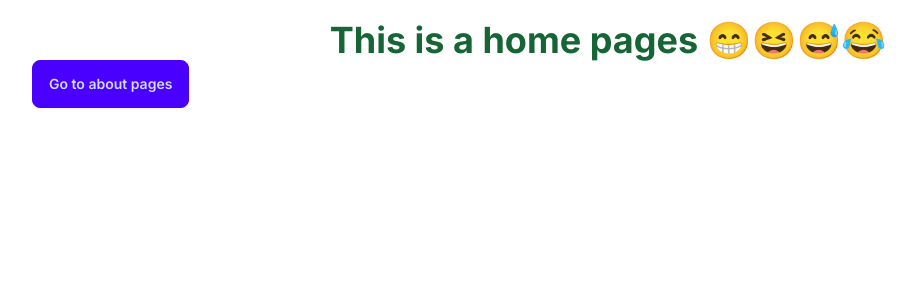
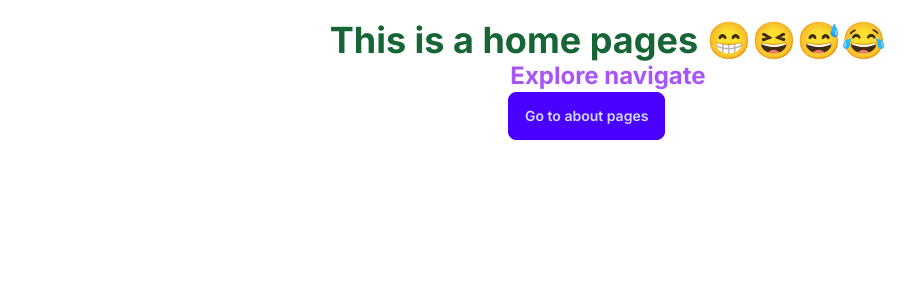
Before and after one commit to shaikot07/my-first-next-js-app-for-learning, a Next.js app: page / in a window 1280 px wide. Shown: the top 300 px of the page, without its empty margins (32-948 px from the left). Built offline with nearby package versions, Linux system fonts and the light colour scheme.

Commit message:
explore more route

```diff
--- a/src/app/about/page.js
+++ b/src/app/about/page.js
@@ -1,11 +1,15 @@
+import Link from 'next/link';
 import React from 'react';
 
 const aboutPages = () => {
     return (
         <div>
            <h2 className='text-yellow-500 text-4xl text-center font-semibold'> This is a about pages</h2>
-           <div>
 
+           <div className='max-w-6xl mx-auto'>
+            <Link href='/' className='bg-green-500 py-3 px-6 rounded-lg text-white'>
+                Go Back Home
+            </Link>
            </div>
         </div>
     );
--- a/src/app/page.js
+++ b/src/app/page.js
@@ -5,10 +5,13 @@ export default function Home() {
   return (
     <div className="max-w-6xl mx-auto h-1/2 mt-5">
       <h1 className="text-4xl text-green-800 font-bold text-center">This is a home pages 😁😆😅😂 </h1>
+    <h2 className="text-purple-500 font-bold text-center text-2xl">Explore navigate</h2>
+      <div className="max-w-[200px] mx-auto">
+      <Link href='/about'>
+        <button className="btn btn-primary text-center">Go to about  pages</button>
+      </Link>
 
-      <Link href='/about'>
-        <button className="btn btn-primary">Go to about  pages</button>
-      </Link>
+      </div>
     </div>
   );
 }
```
